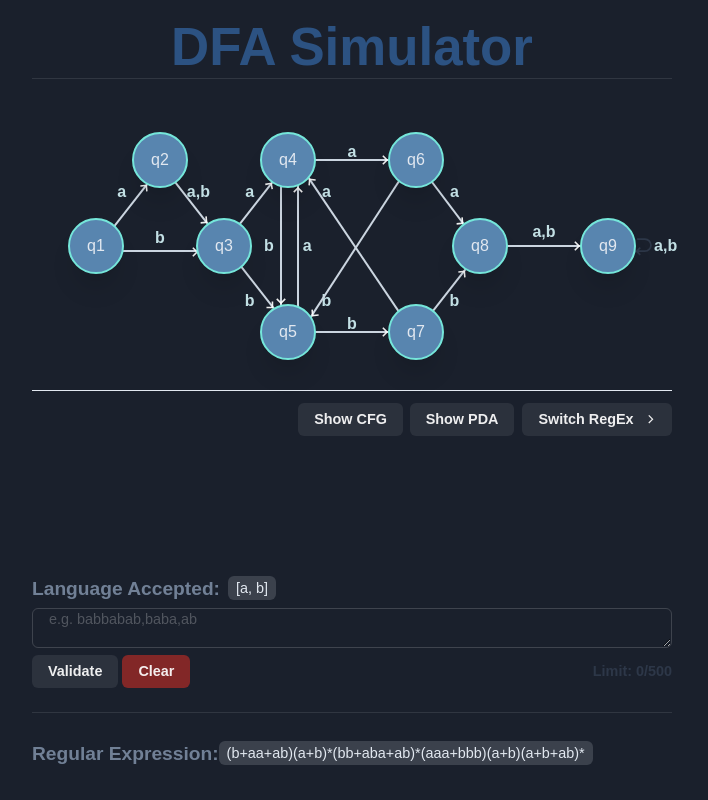
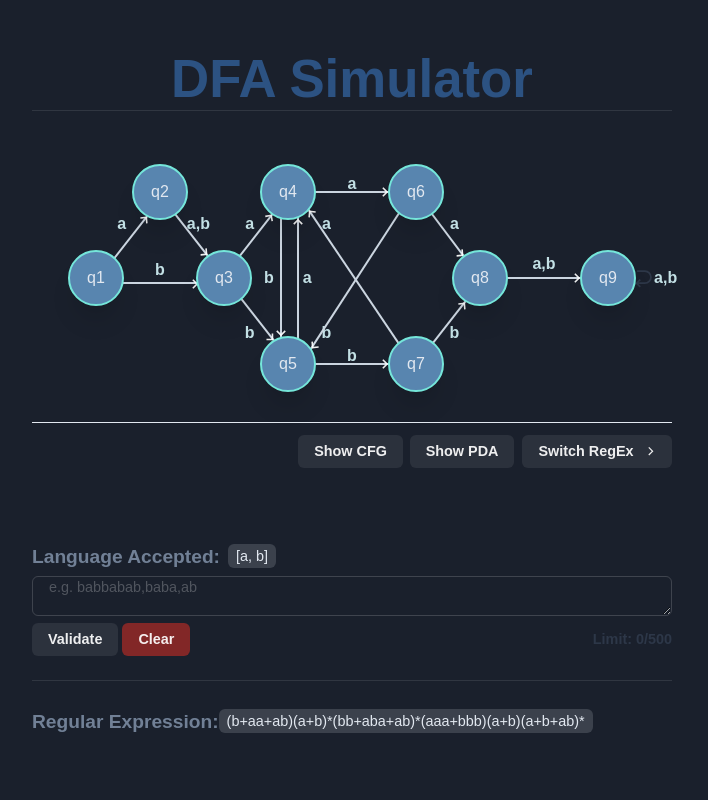
Before and after one commit to stiffmeister923/DFA-Simulator, a Next.js app: page / in a window 1280 px wide. Shown: the whole page, without its empty margins (288-996 px from the left). Built offline with nearby package versions, Linux system fonts and the light colour scheme.

Commit message:
Update LeftBox.js

```diff
--- a/components/components/LeftBox.js
+++ b/components/components/LeftBox.js
@@ -31,7 +31,7 @@ const LeftBox = ({
       <Box
         w={["20em", "20em", "40em", "40em", "40em", "30em"]}
         mr={[0, 0, 0, 0, 0, 24]}
-        mt={[14, 14, 16, 16, 16, 0]}
+        mt={[0, 0, 0, 0, 0, 0]}
       >
         <Box>
           <form onSubmit={handleTest}>
```
